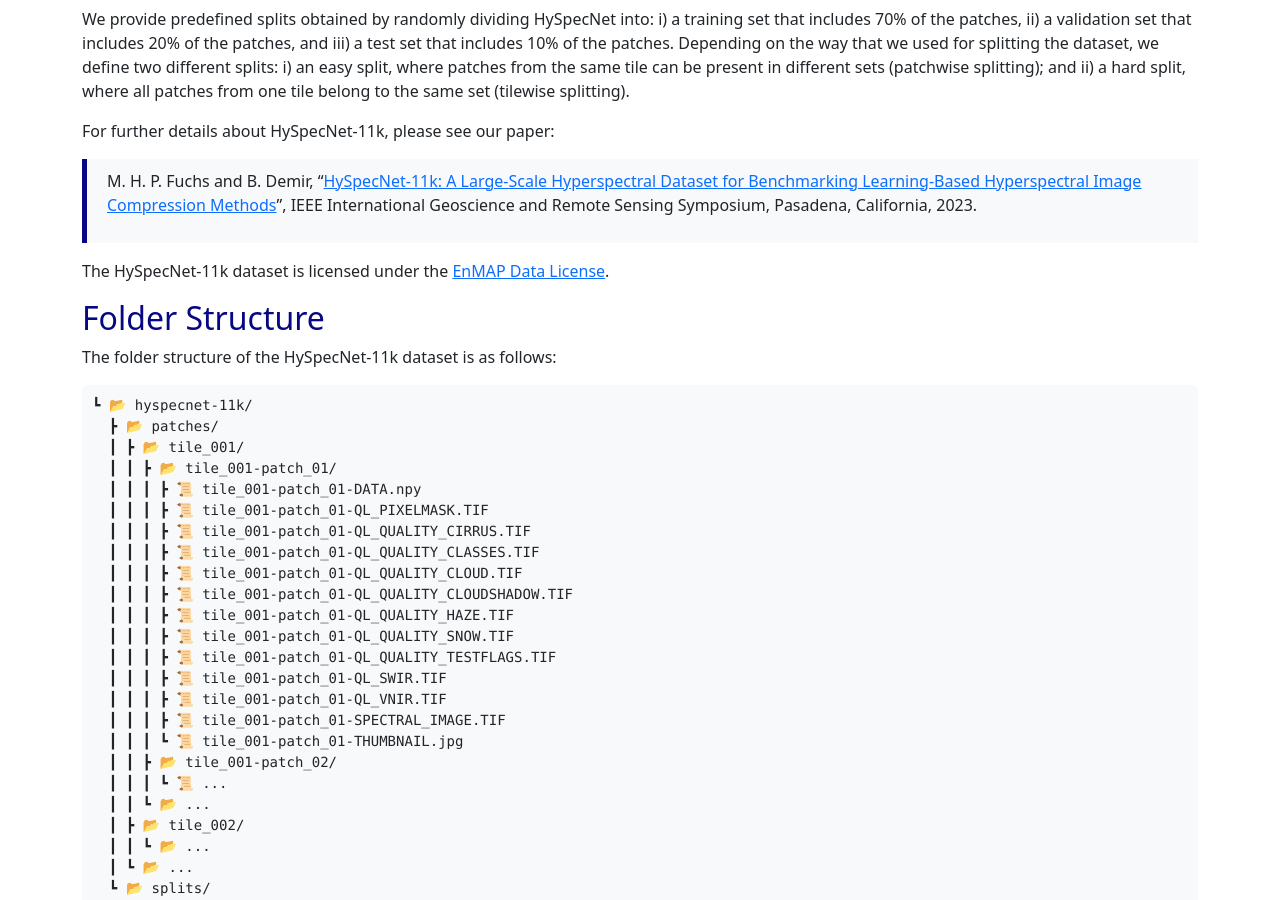
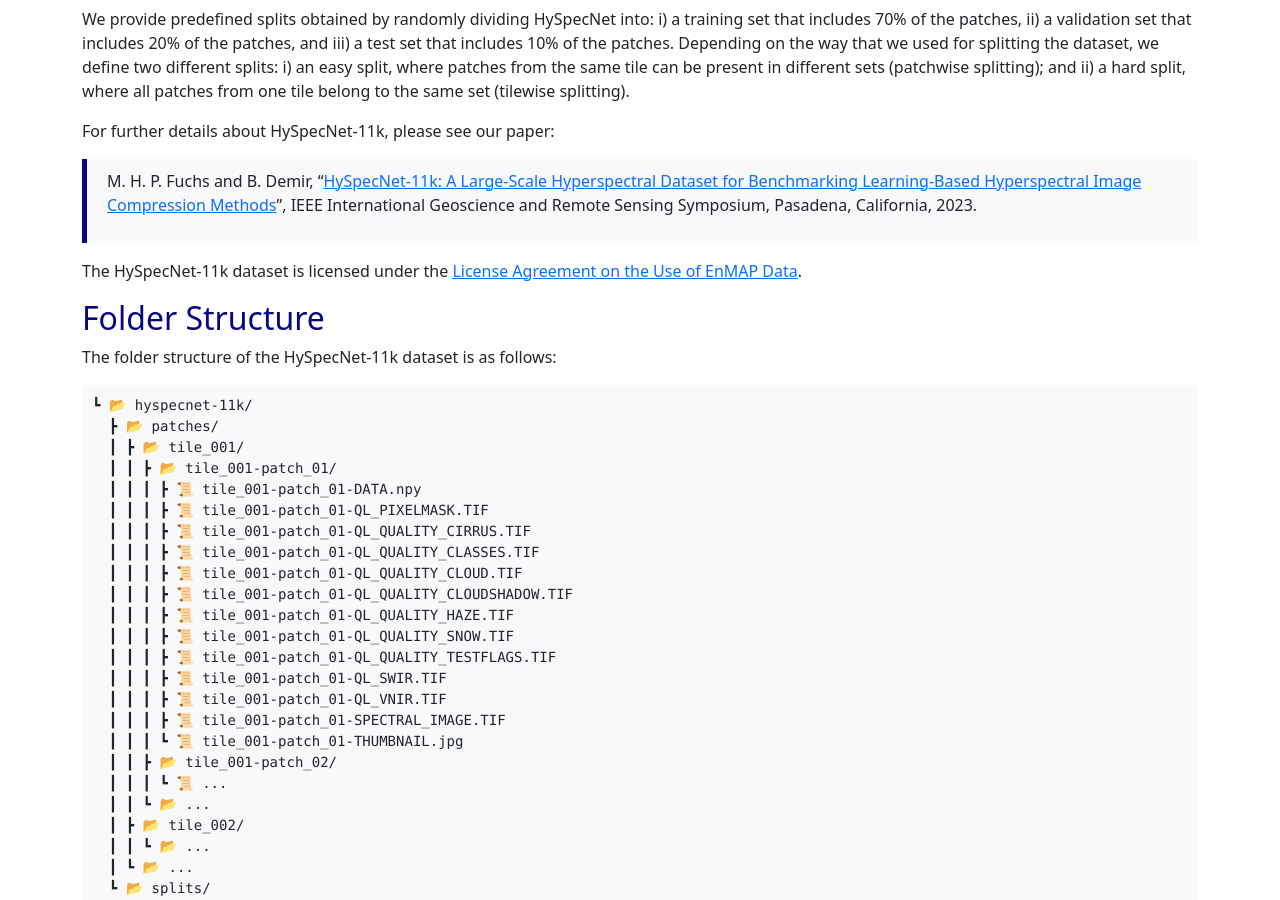
Before and after one commit to rsim-tu-berlin/hyspecnet.rsim.berlin, a Jekyll site: the page built from hyspecnet-11k-description.md, in a window 1280 px wide and 900 px high, scrolled down 899 px. Built offline with Jekyll 4.4.1, drawn with Linux system fonts in a browser that asks for light colours.

Commit message:
Update license description for HySpecNet-11k dataset

```diff
--- a/hyspecnet-11k-description.md
+++ b/hyspecnet-11k-description.md
@@ -18,7 +18,7 @@
 
 > M. H. P. Fuchs and B. Demіr, "[HySpecNet-11k: A Large-Scale Hyperspectral Dataset for Benchmarking Learning-Based Hyperspectral Image Compression Methods](https://arxiv.org/abs/2306.00385)", IEEE International Geoscience and Remote Sensing Symposium, Pasadena, California, 2023.
 
-The HySpecNet-11k dataset is licensed under the [EnMAP Data License](https://www.enmap.org/data/resources/EnMAP_Data_License.pdf).
+The HySpecNet-11k dataset is licensed under the [License Agreement on the Use of EnMAP Data](https://www.enmap.org/data/resources/EnMAP_Data_License.pdf).
 
 <div style="page-break-after: always;"></div>
 
```
